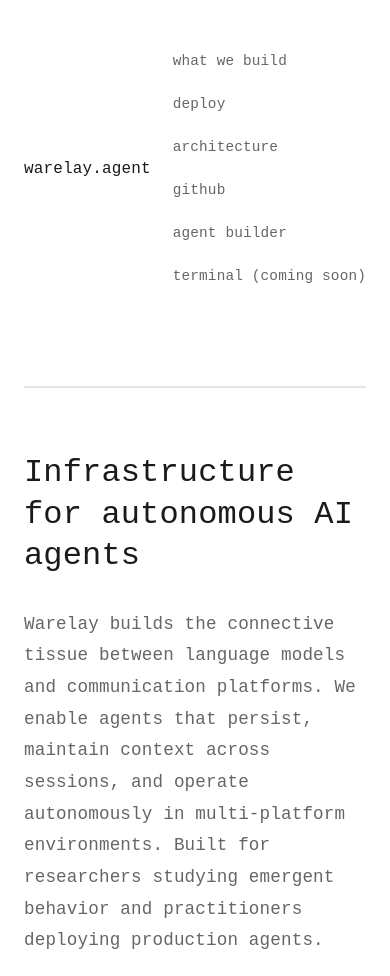
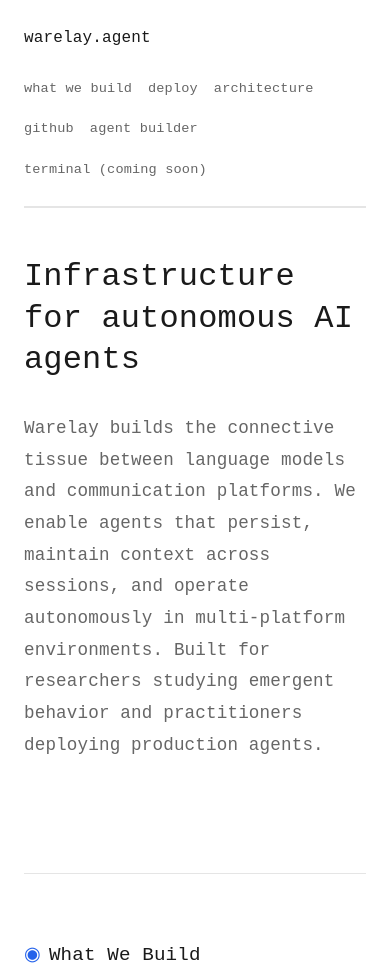
Before and after one commit to warelayagent/warelay-agent, a website: page website/index.html in a window 390 px wide. Shown: the top 976 px of the page. Drawn offline with Linux system fonts and the light colour scheme.

Commit message:
Fix website header: sticky navigation, better responsive design, improved mobile layout

```diff
--- a/website/index.html
+++ b/website/index.html
@@ -38,15 +38,19 @@
         }
 
         header {
-            padding: 3rem 0 2rem;
+            padding: 2rem 0;
             border-bottom: 1px solid var(--border);
+            position: sticky;
+            top: 0;
+            background-color: var(--bg);
+            z-index: 1000;
+            backdrop-filter: blur(10px);
         }
 
         nav {
             display: flex;
             justify-content: space-between;
             align-items: center;
-            margin-bottom: 4rem;
         }
 
         .logo {
@@ -60,15 +64,18 @@
 
         .nav-links {
             display: flex;
-            gap: 2rem;
+            gap: 1.5rem;
             list-style: none;
+            flex-wrap: wrap;
+            align-items: center;
         }
 
         .nav-links a {
             color: var(--text-secondary);
             text-decoration: none;
             transition: color 0.2s ease;
-            font-size: 0.9rem;
+            font-size: 0.85rem;
+            white-space: nowrap;
         }
 
         .nav-links a:hover {
@@ -76,7 +83,7 @@
         }
 
         .hero {
-            padding: 4rem 0 6rem;
+            padding: 5rem 0 6rem;
             text-align: left;
         }
 
@@ -248,17 +255,33 @@
                 padding: 0 1.5rem;
             }
 
+            header {
+                padding: 1.5rem 0;
+            }
+
+            nav {
+                flex-direction: column;
+                gap: 1.5rem;
+                align-items: flex-start;
+            }
+
+            .nav-links {
+                width: 100%;
+                justify-content: flex-start;
+                gap: 1rem;
+                font-size: 0.8rem;
+            }
+
             h1 {
                 font-size: 2rem;
             }
 
+            .hero {
+                padding: 3rem 0 4rem;
+            }
+
             .feature {
                 grid-template-columns: 1fr;
-                gap: 1rem;
-            }
-
-            .nav-links {
-                flex-direction: column;
                 gap: 1rem;
             }
 
```
